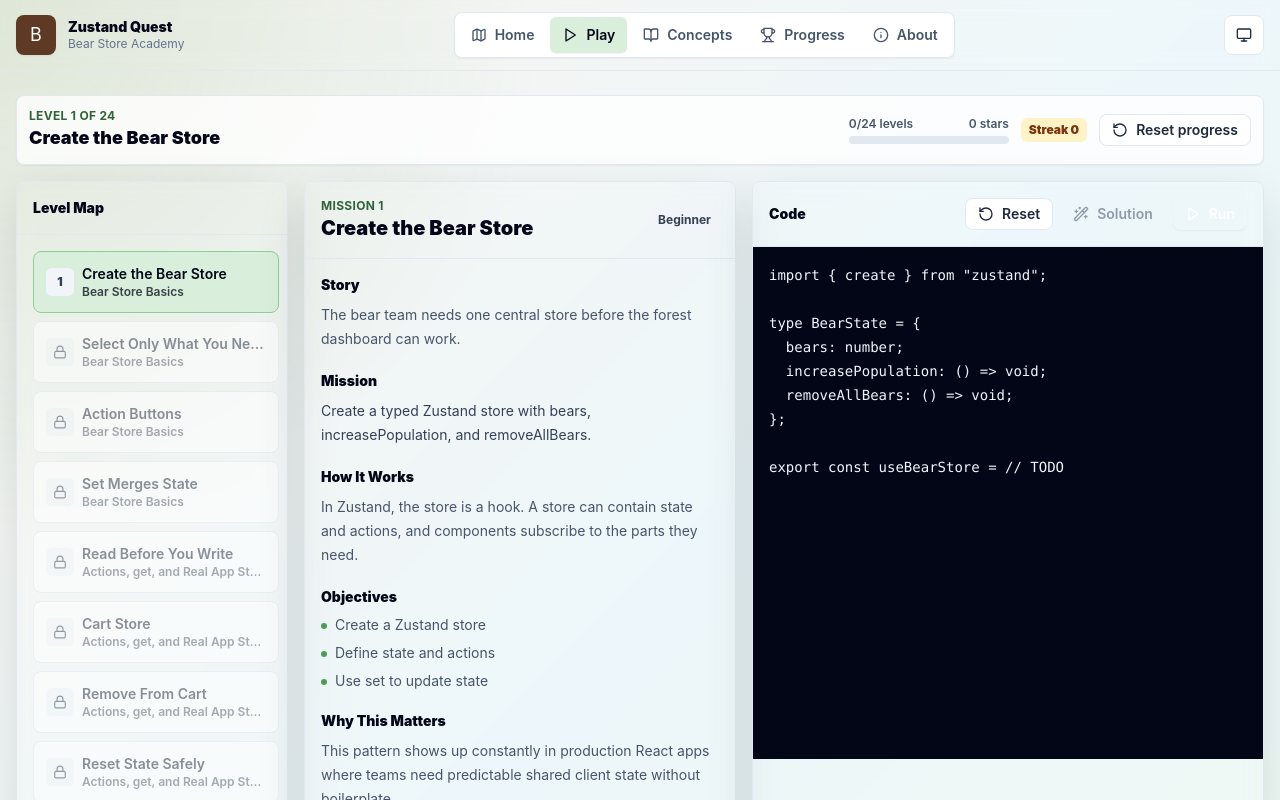
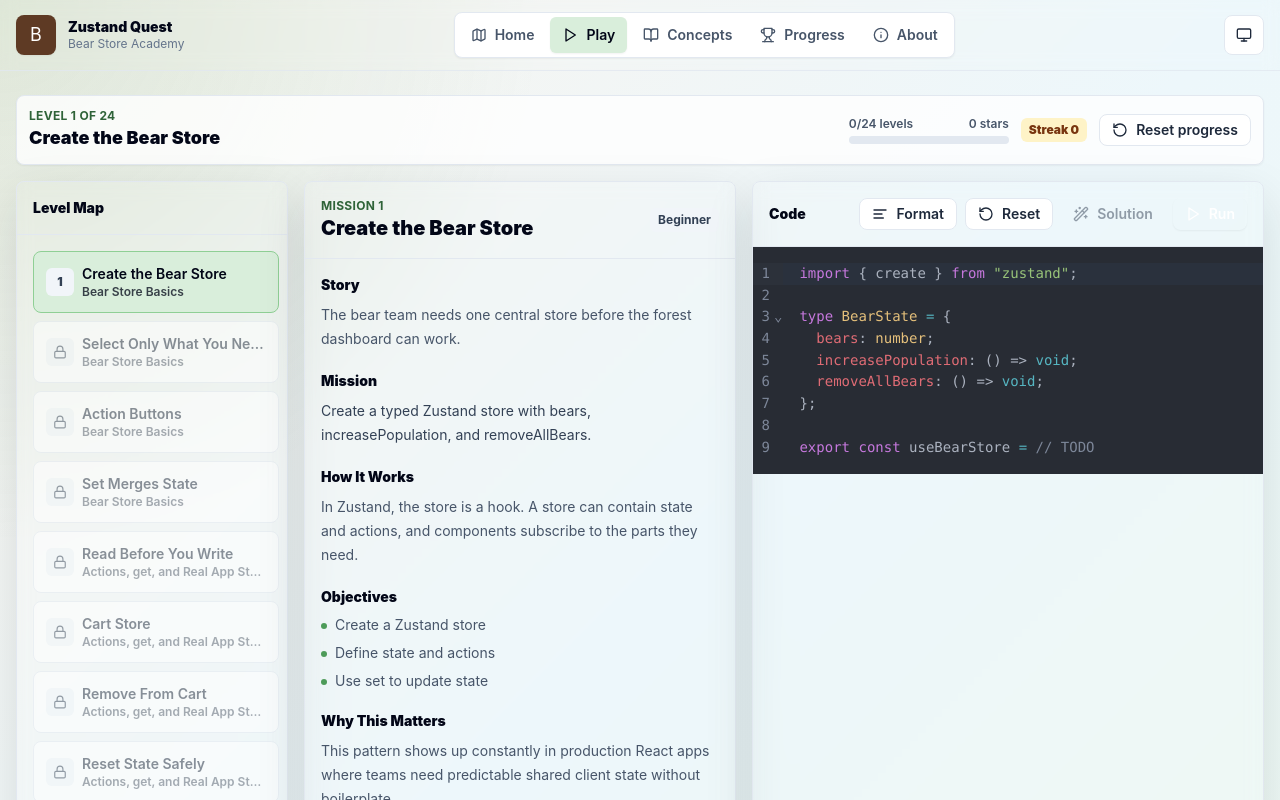
Before and after one commit to taghi-khavari/zustand-quest, a Next.js app: page /play in a window 1280 px wide. Shown: the top 800 px of the page. Built offline with nearby package versions, Linux system fonts and the light colour scheme.

Commit message:
better code editor

```diff
--- a/src/components/game/CodeEditor.tsx
+++ b/src/components/game/CodeEditor.tsx
@@ -1,10 +1,24 @@
 "use client";
 
-import { useEffect } from "react";
-import { Play, RotateCcw, Wand2 } from "lucide-react";
+import dynamic from "next/dynamic";
+import { useEffect, useState } from "react";
+import { AlignLeft, Play, RotateCcw, Wand2 } from "lucide-react";
 import { Button } from "@/components/ui/Button";
 import { Card, CardContent, CardHeader } from "@/components/ui/Card";
 import { useSettingsStore } from "@/stores/useSettingsStore";
+import { formatCodeSnippet } from "@/lib/formatCode";
+
+const RichCodeEditor = dynamic(
+  () => import("./RichCodeEditor").then((mod) => mod.RichCodeEditor),
+  {
+    ssr: false,
+    loading: () => (
+      <div className="grid h-full place-items-center bg-slate-950 text-sm font-semibold text-slate-400">
+        Loading editor...
+      </div>
+    )
+  }
+);
 
 export function CodeEditor({
   code,
@@ -22,6 +36,8 @@
   canShowSolution: boolean;
 }) {
   const fontSize = useSettingsStore((state) => state.editorFontSize);
+  const [formatError, setFormatError] = useState<string | null>(null);
+  const [isFormatting, setIsFormatting] = useState(false);
 
   useEffect(() => {
     const listener = (event: KeyboardEvent) => {
@@ -34,12 +50,28 @@
     return () => window.removeEventListener("keydown", listener);
   }, [onRun]);
 
+  const handleFormat = async () => {
+    setIsFormatting(true);
+    setFormatError(null);
+    try {
+      onChange(await formatCodeSnippet(code));
+    } catch (error) {
+      setFormatError(error instanceof Error ? error.message : "Could not format this snippet.");
+    } finally {
+      setIsFormatting(false);
+    }
+  };
+
   return (
     <Card className="h-full overflow-hidden">
       <CardHeader>
         <div className="flex flex-wrap items-center justify-between gap-2">
           <h2 className="text-sm font-black">Code</h2>
           <div className="flex items-center gap-2">
+            <Button type="button" variant="secondary" size="sm" onClick={handleFormat} disabled={isFormatting}>
+              <AlignLeft className="h-4 w-4" aria-hidden />
+              {isFormatting ? "Formatting" : "Format"}
+            </Button>
             <Button type="button" variant="secondary" size="sm" onClick={onReset}>
               <RotateCcw className="h-4 w-4" aria-hidden />
               Reset
@@ -54,16 +86,10 @@
             </Button>
           </div>
         </div>
+        {formatError && <p className="mt-2 text-xs font-semibold text-amber-700 dark:text-amber-300">{formatError}</p>}
       </CardHeader>
       <CardContent className="h-[32rem] p-0">
-        <textarea
-          aria-label="Zustand challenge code editor"
-          value={code}
-          onChange={(event) => onChange(event.target.value)}
-          spellCheck={false}
-          className="code-scrollbar h-full w-full resize-none bg-slate-950 p-4 font-mono leading-6 text-slate-100 outline-none focus-visible:ring-2 focus-visible:ring-moss-500"
-          style={{ fontSize }}
-        />
+        <RichCodeEditor code={code} fontSize={fontSize} onChange={onChange} />
       </CardContent>
     </Card>
   );
--- /dev/null
+++ b/src/components/game/RichCodeEditor.tsx
@@ -0,0 +1,70 @@
+"use client";
+
+import CodeMirror from "@uiw/react-codemirror";
+import { indentWithTab } from "@codemirror/commands";
+import { javascript } from "@codemirror/lang-javascript";
+import { EditorView, keymap } from "@codemirror/view";
+import { oneDark } from "@codemirror/theme-one-dark";
+
+export function RichCodeEditor({
+  code,
+  fontSize,
+  onChange
+}: {
+  code: string;
+  fontSize: number;
+  onChange: (code: string) => void;
+}) {
+  return (
+    <CodeMirror
+      value={code}
+      height="100%"
+      basicSetup={{
+        lineNumbers: true,
+        foldGutter: true,
+        bracketMatching: true,
+        closeBrackets: true,
+        autocompletion: true,
+        highlightActiveLine: true,
+        highlightSelectionMatches: true
+      }}
+      extensions={[
+        javascript({ jsx: true, typescript: true }),
+        keymap.of([indentWithTab]),
+        EditorView.lineWrapping,
+        EditorView.theme({
+          "&": {
+            height: "100%",
+            fontSize: `${fontSize}px`,
+            backgroundColor: "#020617"
+          },
+          ".cm-scroller": {
+            fontFamily:
+              "ui-monospace, SFMono-Regular, Menlo, Monaco, Consolas, Liberation Mono, monospace",
+            lineHeight: "1.55"
+          },
+          ".cm-content": {
+            padding: "16px 0"
+          },
+          ".cm-line": {
+            padding: "0 16px"
+          },
+          ".cm-gutters": {
+            backgroundColor: "#020617",
+            borderRightColor: "#1e293b"
+          },
+          ".cm-activeLineGutter, .cm-activeLine": {
+            backgroundColor: "rgba(51, 65, 85, 0.45)"
+          },
+          ".cm-focused": {
+            outline: "2px solid #4d9b59",
+            outlineOffset: "-2px"
+          }
+        })
+      ]}
+      theme={oneDark}
+      onChange={onChange}
+      aria-label="Zustand challenge code editor"
+    />
+  );
+}
--- /dev/null
+++ b/src/lib/formatCode.ts
@@ -0,0 +1,34 @@
+async function formatWithPrettier(code: string) {
+  const [prettier, typescriptPlugin, estreePlugin] = await Promise.all([
+    import("prettier/standalone"),
+    import("prettier/plugins/typescript"),
+    import("prettier/plugins/estree")
+  ]);
+
+  return prettier.format(code, {
+    parser: "typescript",
+    plugins: [typescriptPlugin.default, estreePlugin.default],
+    printWidth: 88,
+    tabWidth: 2,
+    semi: true,
+    trailingComma: "none"
+  });
+}
+
+function stripObjectWrapper(formatted: string) {
+  const match = formatted.match(/^const __snippet = \{\n([\s\S]*)\n\};\n?$/);
+  return match?.[1]?.replace(/^  /gm, "").trim() ?? formatted.trim();
+}
+
+export async function formatCodeSnippet(code: string) {
+  try {
+    return (await formatWithPrettier(code)).trim();
+  } catch {
+    const wrapped = `const __snippet = {\n${code}\n};`;
+    try {
+      return stripObjectWrapper(await formatWithPrettier(wrapped));
+    } catch {
+      throw new Error("This snippet is not syntactically complete enough to format yet.");
+    }
+  }
+}
```
Also changed, not shown: package.json (+7 -1 lines), 1 other file (tests, documents, lock files or other folders).
